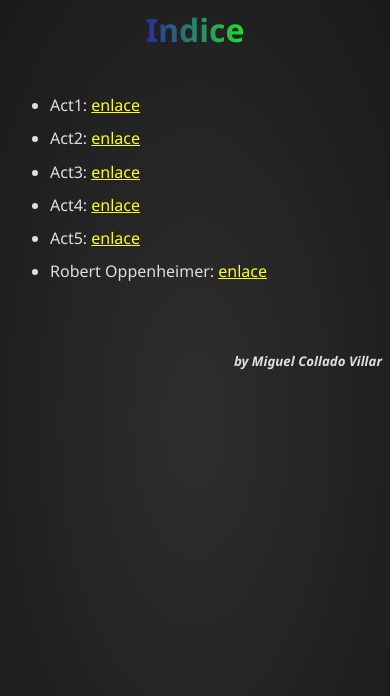
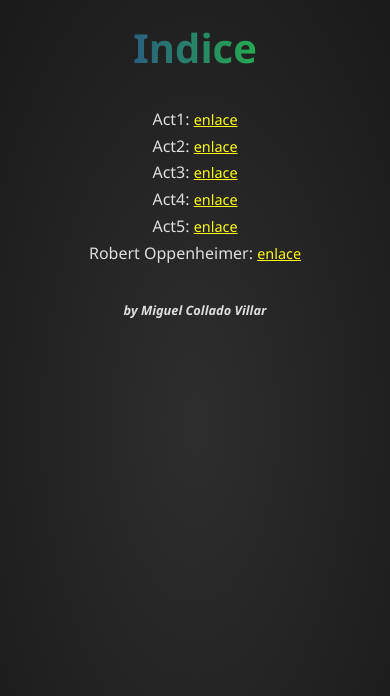
Before and after one commit to Mi1Col/html, a plain HTML site: page index.html in a window 390 px wide. Drawn offline with Linux system fonts and the light colour scheme.

Commit message:
Optimized for small screens 2

```diff
--- a/index.html
+++ b/index.html
@@ -2,6 +2,7 @@
 <html lang="en">
 <head>
     <meta charset="UTF-8">
+    <meta name="viewport" content="width=device-width, initial-scale=1.0">
     <link rel="stylesheet" href="styles.css">
     <title>Index</title>
 </head>
--- a/styles.css
+++ b/styles.css
@@ -6,6 +6,9 @@ body {
     background-size: cover;
     background-attachment: fixed;
     color: #dedede;
+    margin: 0;
+    padding: 0;
+    box-sizing: border-box;
 }
 
 #title {
@@ -13,9 +16,9 @@ body {
     background: linear-gradient(90deg,#2f10af, #1ffa1f);
     background-clip: text;
     color: transparent;
-    width: 4em;
-    margin: 0 auto;
     font-size: 5em;
+    margin: 0.5em 0;
+    width: 100%;
 }
 
 #title:hover {
@@ -25,16 +28,18 @@ body {
 
 h5 {
     text-align: right;
+    margin: 1em;
+    font-size: 1em;
 }
 
 ul {
-
     padding: 2em;
     margin: 0 auto;
+    list-style: none;
 }
 
 ul li {
-    margin: 0.7em 2em;
+    margin: 0.7em 0;
     text-align: left;
 }
 
@@ -49,30 +54,49 @@ a:hover {
     box-shadow: 0 22px 15px 0 #a1a1a1;
 }
 
+/* Estilos responsivos */
 @media (max-width: 768px) {
     #title {
-        font-size: 2.5em;
+        font-size: 3em;
     }
 
-    body {
-        font-size: 1.2em;
+    h5 {
+        font-size: 0.9em;
+        text-align: center;
     }
 
     ul {
-        padding-left: 15px;
+        padding: 1em;
+    }
+
+    ul li {
+        text-align: center;
+        margin: 0.5em 0;
+    }
+
+    a {
+        font-size: 1em;
     }
 }
 
 @media (max-width: 480px) {
     #title {
-        font-size: 2em;
+        font-size: 2.5em;
     }
 
-    body {
-        font-size: 1em;
+    h5 {
+        font-size: 0.8em;
     }
 
     ul {
-        padding-left: 10px;
+        padding: 0.5em;
+    }
+
+    ul li {
+        margin: 0.3em 0;
+    }
+
+    a {
+        font-size: 0.9em;
     }
 }
```
